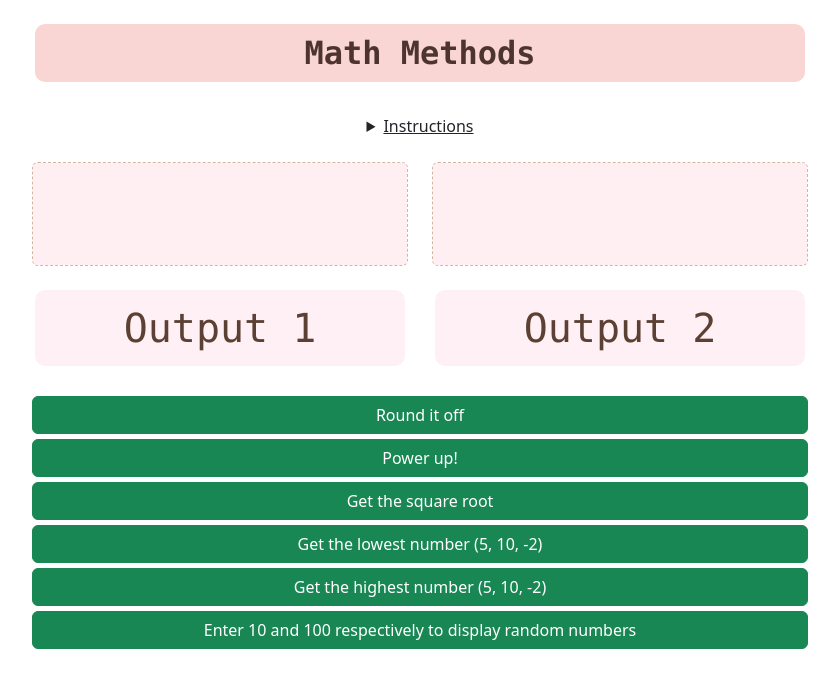
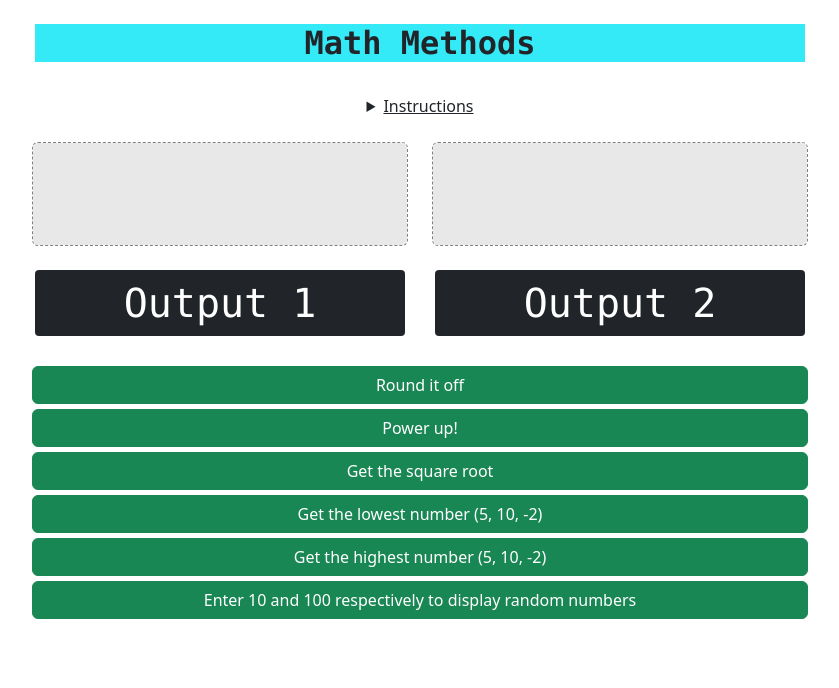
Before and after one commit to SA-9R-Medina/SA_ICT9Ruby_Q4Homework1_Medina_Lyka, a plain HTML site: page index.html in a window 1280 px wide. Shown: the whole page, without its empty margins (220-1059 px from the left). Drawn offline with nearby package versions, Linux system fonts and the light colour scheme.

Commit message:
Update index.html

```diff
--- a/index.html
+++ b/index.html
@@ -5,60 +5,40 @@
   <link href="https://cdn.jsdelivr.net/npm/bootstrap@5.3.3/dist/css/bootstrap.min.css" rel="stylesheet">
 
 <style>
-  div {
+      div{
         width: 800px;
       }
-
-  .form-control {
-    background-color: #ffeef2;
+      .form-control{
+        background-color: #e8e8e8;
         font-family: Consolas;
         font-size: 60px;
         text-align: center;
-    color: #8b5e3c;
+        color: green;
         font-weight: bold;
-    border: 1px dashed #d8b4a0;
+        border: 1px dashed gray;
+
       }
-
-  kbd {
+      kbd{
         font-family: Consolas;
         font-size: 40px;
         margin-bottom: 30px;
         display: inline-block;
         width: 370px;
-    background-color: #fff0f5;
-    color: #5c4033;
-    border-radius: 10px;
-    padding: 8px;
       }
-
-  #min, #max {
+      #min, #max{
         width: 250px;
         text-align: center;
       }
-
-  button {
+      button{
         margin-bottom: 5px;
-    background-color: #f4c2c2;
-    color: #5d3a00;
-    font-weight: bold;
-    border: none;
-    border-radius: 8px;
-    transition: background-color 0.2s;
+      }
+      h2{
+        font-family: Consolas;
+        font-weight: bolder;
+        background-color: #34eaf7;
+        width: 770px;
       }
 
-  button:hover {
-    background-color: #e8b4b8;
-  }
-
-  h2 {
-    font-family: Consolas;
-    font-weight: bolder;
-    background-color: #f9d5d3;
-    width: 770px;
-    color: #4e342e;
-    border-radius: 10px;
-    padding: 10px;
-  }
     </style>
 
 </head>
```
Lines whose indentation alone changed are shown as unchanged.
